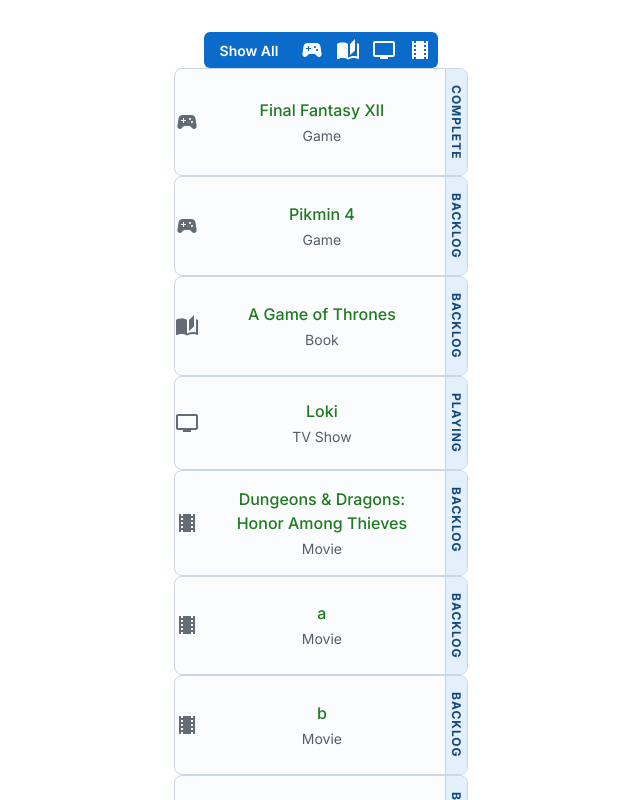
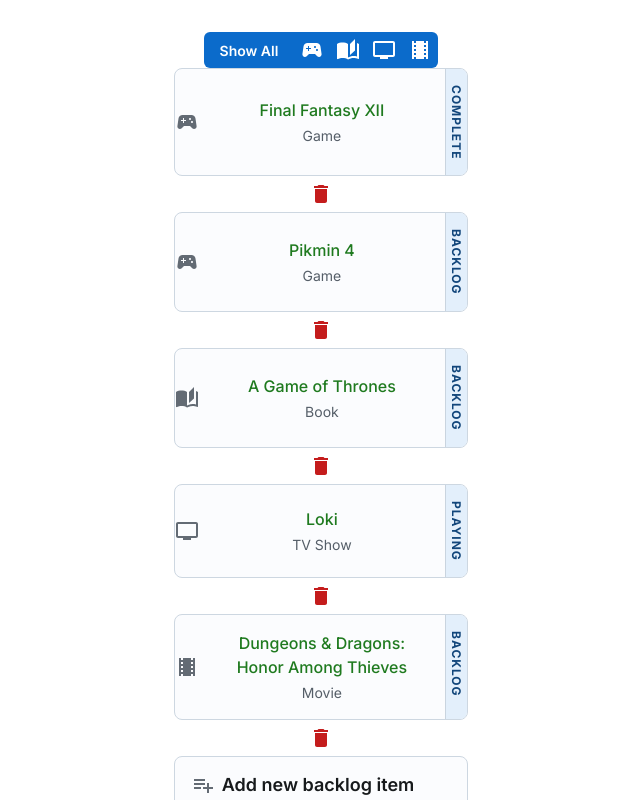
Before and after one commit to dbyrne978/back-log-buddy, a React (Vite) app in the folder back-log-buddy/: page / in a window 1280 px wide. Shown: the top 800 px of the page, without its empty margins (319-959 px from the left). Built offline with nearby package versions, Linux system fonts and the light colour scheme; data requests are answered from the project's data file.

Commit message:
Add delete for BacklogItems

```diff
--- a/back-log-buddy/db.json
+++ b/back-log-buddy/db.json
@@ -29,30 +29,6 @@
       "title": "Dungeons & Dragons: Honor Among Thieves",
       "format": "Movie",
       "completionStatus": "Backlog"
-    },
-    {
-      "title": "a",
-      "format": "Movie",
-      "completionStatus": "Backlog",
-      "id": 6
-    },
-    {
-      "title": "b",
-      "format": "Movie",
-      "completionStatus": "Backlog",
-      "id": 7
-    },
-    {
-      "title": "c",
-      "format": "Movie",
-      "completionStatus": "Backlog",
-      "id": 8
-    },
-    {
-      "title": "c",
-      "format": "TV Show",
-      "completionStatus": "Backlog",
-      "id": 9
     }
   ]
 }
--- a/back-log-buddy/src/App.jsx
+++ b/back-log-buddy/src/App.jsx
@@ -4,8 +4,9 @@
 import FormatFilter from './components/FormatFilter.jsx'
 import * as React from 'react';
 import { CssVarsProvider } from '@mui/joy/styles';
-import PropTypes from 'prop-types';
 import axios from 'axios';
+import BacklogItemDelete from './components/BacklogItemDelete.jsx'
+import Box from '@mui/joy/Box';
 
 function App() {
   const [backlogItems, setBacklogItems] = React.useState([])
@@ -32,12 +33,20 @@
 
       {filteredItems.map(media => {
         return (
-          <BacklogItem
-            key={media.title + media.format}
-            title={media.title}
-            format={media.format}
-            completionStatus={media.completionStatus}
-          />
+          <Box key={media.id + '_box'}>
+            <BacklogItem
+              key={media.id + '_item'}
+              title={media.title}
+              format={media.format}
+              completionStatus={media.completionStatus}
+            />
+            <BacklogItemDelete
+              key={media.id + '_delete'}
+              id={media.id}
+              setBacklogItems={setBacklogItems}
+              backlogItems={backlogItems}
+            />
+          </Box>
         );
       })}
 
@@ -50,8 +59,4 @@
   )
 }
 
-App.propTypes = {
-  mediaList: PropTypes.array
-}
-
 export default App
--- a/back-log-buddy/src/components/BacklogItem.jsx
+++ b/back-log-buddy/src/components/BacklogItem.jsx
@@ -7,9 +7,12 @@
 import AutoStoriesIcon from '@mui/icons-material/AutoStories';
 import TvIcon from '@mui/icons-material/Tv';
 import LocalMoviesIcon from '@mui/icons-material/LocalMovies';
+import Box from '@mui/joy/Box';
 
-const MediaCard = ({ title, format, completionStatus }) => {
+
+const MediaCard = ({ title, format, completionStatus}) => {
   return (
+    <Box sx={{ display: 'flex' }}>
       <Card
         orientation="horizontal"
         variant="outlined"
@@ -57,6 +60,7 @@
           {completionStatus}
         </CardOverflow>
       </Card>
+    </Box>
   );
 }
 
--- a/back-log-buddy/src/components/BacklogItemAdder.jsx
+++ b/back-log-buddy/src/components/BacklogItemAdder.jsx
@@ -55,7 +55,6 @@
 
             if (alreadyExists) alert("This item is already in your log")
             else {
-              console.log(newBacklogItem)
               axios
                 .post('http://localhost:3001/backlogItems', newBacklogItem)
                 .then(response => {
--- /dev/null
+++ b/back-log-buddy/src/components/BacklogItemDelete.jsx
@@ -0,0 +1,25 @@
+import DeleteIcon from '@mui/icons-material/Delete';
+import IconButton from '@mui/joy/IconButton';
+import PropTypes from 'prop-types';
+import axios from 'axios';
+
+export default function BacklogItemDelete({ id, setBacklogItems, backlogItems }) {
+  const onDeleteClick = (id) => {
+    console.log(backlogItems.filter((backlogItem) => backlogItem.id != id))
+    axios
+      .delete('http://localhost:3001/backlogItems/' + id)
+      .then(setBacklogItems(backlogItems.filter((backlogItem) => backlogItem.id != id)))
+  }
+
+  return(
+      <IconButton color='danger' onClick={() => onDeleteClick(id)}>
+        <DeleteIcon />
+      </IconButton>
+  )
+}
+
+BacklogItemDelete.propTypes = {
+  id: PropTypes.number,
+  setBacklogItems: PropTypes.func,
+  backlogItems: PropTypes.array
+}
```
Lines whose indentation alone changed are shown as unchanged.
